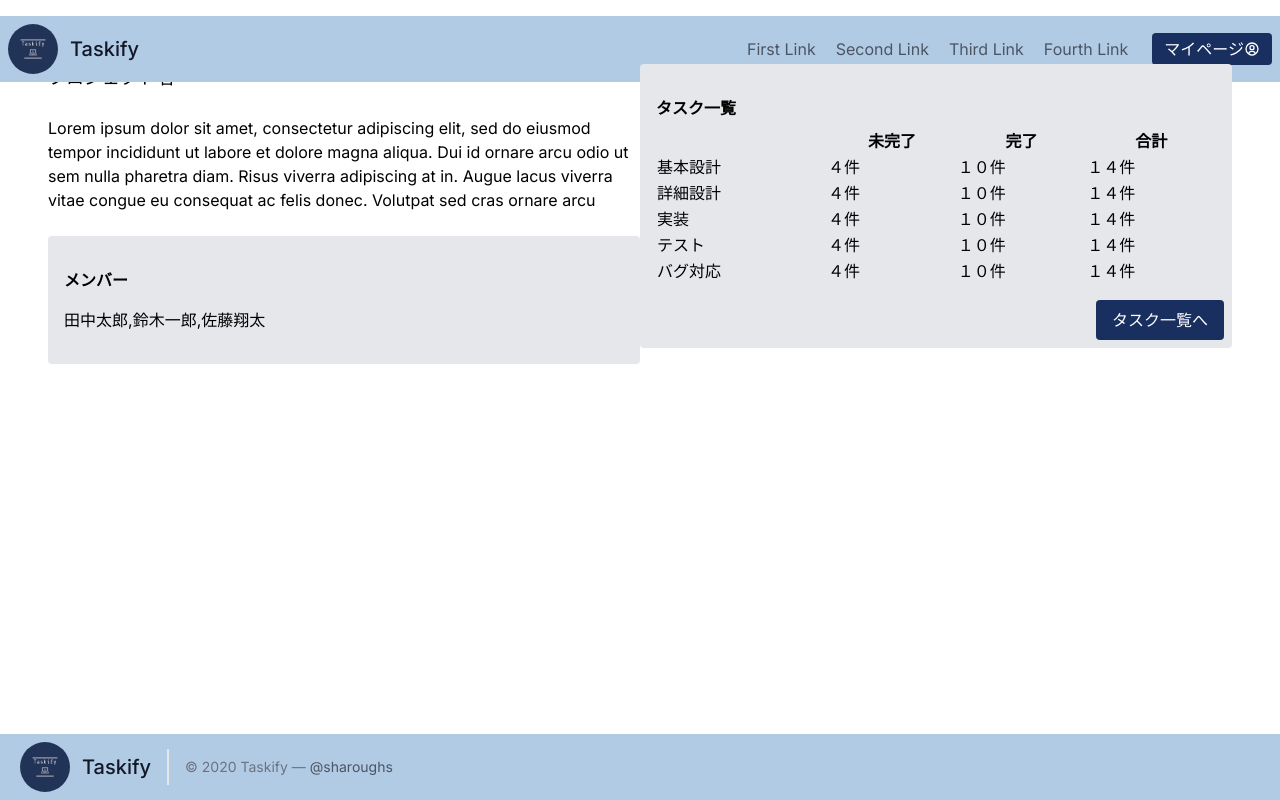
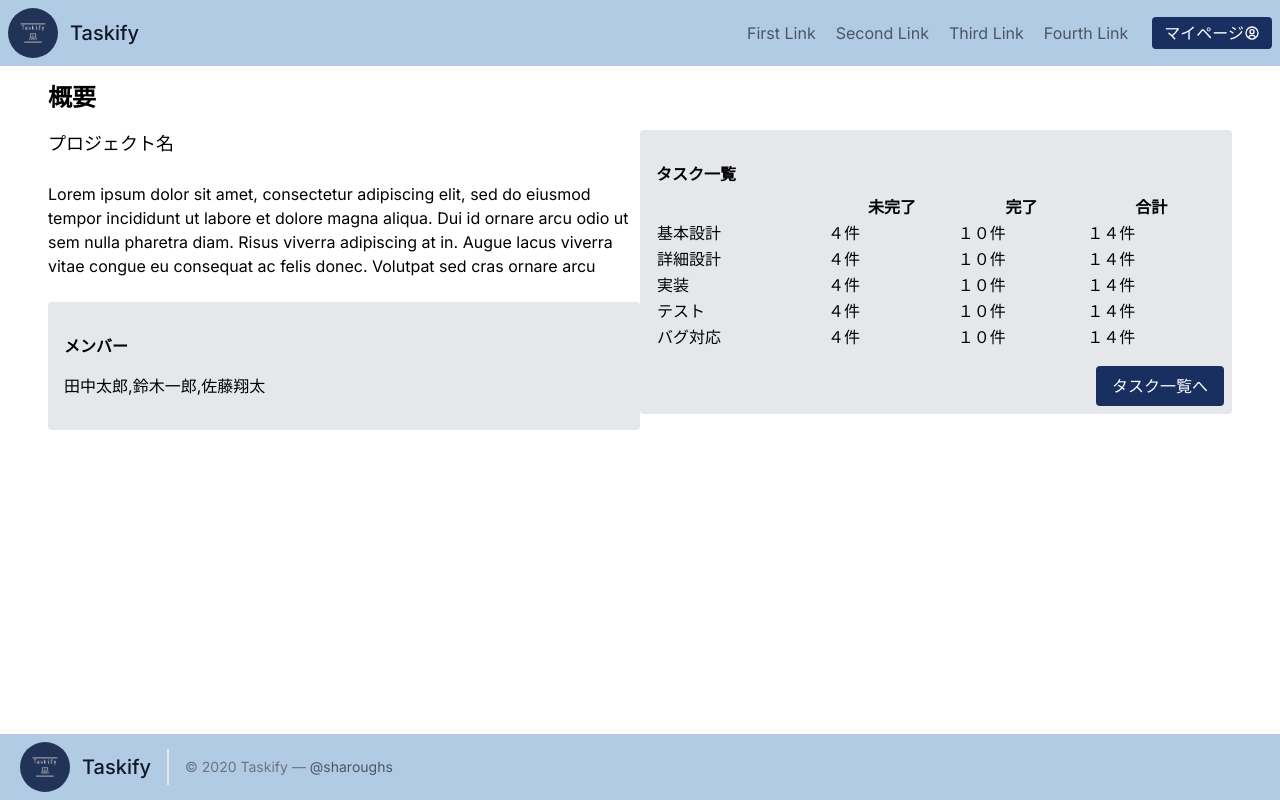
Before and after one commit to k-syota/Taskify-FRONT, a Next.js app: page /projects/1 in a window 1280 px wide. Built offline with nearby package versions, Linux system fonts and the light colour scheme.

Commit message:
:lipstick: デザインの微調整

```diff
--- a/app/components/Header.tsx
+++ b/app/components/Header.tsx
@@ -5,7 +5,7 @@ import { BiUserCircle } from "react-icons/bi"
 
 const Header = () => {
     return (
-        <header className="text-gray-600 body-font bg-third-color w-full md:fixed">
+        <header className="text-gray-600 body-font bg-third-color w-full">
             <div className="container mx-auto flex flex-wrap p-2 flex-col md:flex-row items-center">
                 <Link href="/" className="flex title-font font-medium items-center text-gray-900 mb-4 md:mb-0">
                     <Image alt="logo" src="/images/logo.png" height="50" width="50" className='rounded-full' />
--- a/app/projects/[projectId]/page.tsx
+++ b/app/projects/[projectId]/page.tsx
@@ -7,7 +7,8 @@ const ProjectId = () => {
     return (
         <>
             <Header />
-            <section className="container mx-auto body-font sm:px-12 mt-4">
+            <section className="body-font">
+                <div className='container mx-auto sm:px-12 mt-4'>
                     <h2 className='font-bold text-2xl'>概要</h2>
                     <div className='md:mt-4 flex justify-between'>
                         <div className='md:max-w-2xl w-full'>
@@ -82,6 +83,7 @@ const ProjectId = () => {
                             </div>
                         </div>
                     </div>
+                </div>
             </section>
             <Footer />
         </>
```
Lines whose indentation alone changed are shown as unchanged.
